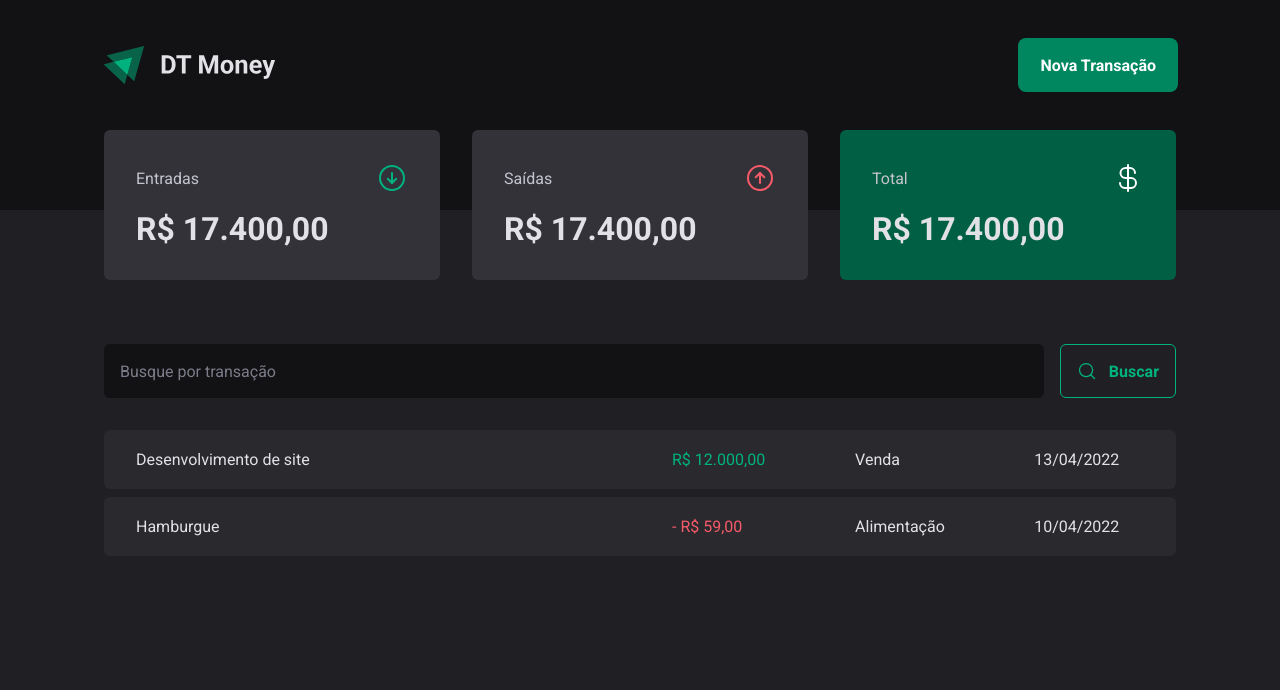
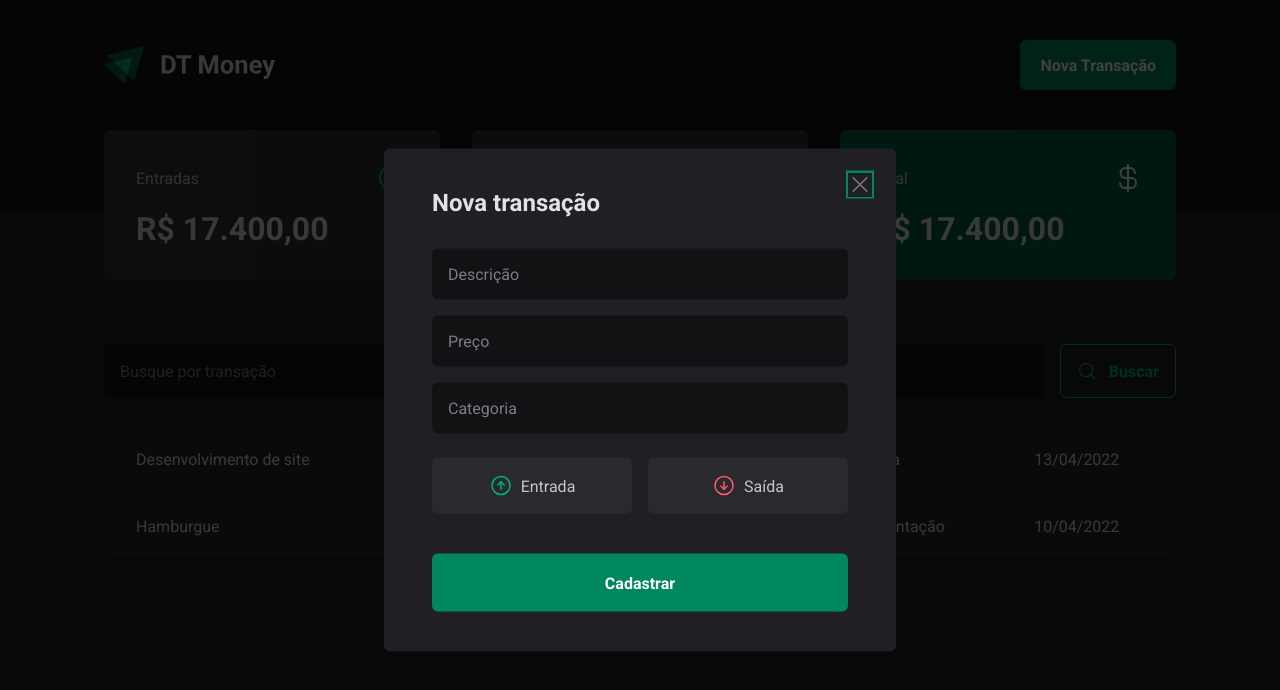
Before and after one commit to EliasHead/dt-money, a React (Vite) app: page / in a window 1280 px wide. Both pictures are taken after a click on the button "Nova Transação". Shown: the top 690 px of the page. Built offline with nearby package versions, Linux system fonts and the light colour scheme.

Commit message:
finish visual

```diff
--- a/package.json
+++ b/package.json
@@ -9,6 +9,8 @@
     "preview": "vite preview"
   },
   "dependencies": {
+    "@radix-ui/react-dialog": "^1.0.0",
+    "@radix-ui/react-radio-group": "^1.0.0",
     "phosphor-react": "^1.4.1",
     "react": "^18.2.0",
     "react-dom": "^18.2.0",
--- a/src/components/Header/index.tsx
+++ b/src/components/Header/index.tsx
@@ -1,13 +1,21 @@
 import { HeaderContainer, HeaderContent, NewTrasactionButton } from "./styles";
+import * as Dialog from '@radix-ui/react-dialog'
 
 import logoImg from '../../assets/logo.svg'
+import { NewTransactionModal } from "../NewTransactionModal";
 
 export function Header() {
   return (
     <HeaderContainer>
       <HeaderContent>
         <img src={logoImg} alt="" />
-        <NewTrasactionButton>Nova Transação</NewTrasactionButton>
+        <Dialog.Root>
+          <Dialog.Trigger asChild>
+            <NewTrasactionButton>Nova Transação</NewTrasactionButton>
+          </Dialog.Trigger>
+
+          <NewTransactionModal />
+        </Dialog.Root>
       </HeaderContent>
     </HeaderContainer>
   )
--- /dev/null
+++ b/src/components/NewTransactionModal/index.tsx
@@ -0,0 +1,42 @@
+import * as Dialog from "@radix-ui/react-dialog";
+import * as RadioGroup from '@radix-ui/react-radio-group';
+
+import { ArrowCircleDown, ArrowCircleUp, X } from "phosphor-react";
+import { CloseButton, Content, Overlay, TransactionType, TransactionTypeButton } from "./styles";
+
+export function NewTransactionModal() {
+  return (
+    <Dialog.Portal>
+      <Overlay />
+      <Content>
+        <Dialog.Title>Nova transação</Dialog.Title>
+
+        <CloseButton>
+          <X size={24} />
+        </CloseButton>
+
+        <form action="">
+          <input type="text" placeholder="Descrição" required />
+          <input type="number" placeholder="Preço" required />
+          <input type="text" placeholder="Categoria" required />
+
+          <TransactionType>
+            <TransactionTypeButton variant="income" value="income">
+              <ArrowCircleUp size={24} />
+              Entrada
+            </TransactionTypeButton>
+            <TransactionTypeButton variant="outcome" value="outcome">
+              <ArrowCircleDown size={24} />
+              Saída
+            </TransactionTypeButton>
+          </TransactionType>
+
+          <button type="submit">
+            Cadastrar
+          </button>
+        </form>
+
+      </Content>
+    </Dialog.Portal>
+  )
+}
--- /dev/null
+++ b/src/components/NewTransactionModal/styles.ts
@@ -0,0 +1,114 @@
+import styled from 'styled-components'
+
+import * as RadioGroup from '@radix-ui/react-radio-group';
+import * as Dialog from "@radix-ui/react-dialog";
+
+export const Overlay = styled(Dialog.Overlay)`
+  position: fixed;
+  width: 100vw;
+  height: 100vh;
+  inset: 0;
+  background: rgb(0,0,0,0.75);
+`
+
+export const Content = styled(Dialog.Content)`
+min-width: 32rem;
+border-radius: 6px;
+padding: 2.5rem 3rem;
+background-color: ${props => props.theme["gray-800"]};
+
+position: fixed;
+top: 50%;
+left: 50%;
+transform: translate(-50%, -50%);
+
+form {
+  margin-top: 2rem;
+
+  display: flex;
+  flex-direction: column;
+  gap: 1rem;
+
+  input {
+    border-radius: 6px;
+    border: 0;
+    background: ${props => props.theme['gray-900']};
+    color: ${props => props.theme['gray-300']};
+    padding: 1rem;
+
+    &::placeholder {
+      color: ${props => props.theme['gray-500']};
+    }
+  }
+
+  button[type=submit] {
+    height: 58px;
+    border: 0;
+    background: ${props => props.theme['green-500']};
+    color: ${props => props.theme.white};
+    font-weight: bold;
+    padding: 0 1.25rem;
+    border-radius: 6px;
+    margin-top: 1.5rem;
+    cursor: pointer;
+
+    &:hover {
+      background: ${props => props.theme['green-700']};
+      transition: background-color 0.2s;
+    }
+  }
+}
+
+`
+
+export const CloseButton = styled(Dialog.Close)`
+  position: absolute;
+  background: transparent;
+  border: 0;
+  top: 1.5rem;
+  right: 1.5rem;
+  line-height: 0;
+  cursor: pointer;
+  color: ${props => props.theme['gray-500']};
+`
+
+export const TransactionType = styled(RadioGroup.Root)`
+  display: grid;
+  grid-template-columns: repeat(2, 1fr);
+  gap: 1rem;
+  margin-top: 0.5rem;
+`
+
+interface TransactionTypeButtonProps {
+  variant: 'income' | 'outcome'
+}
+
+export const TransactionTypeButton = styled(RadioGroup.Item)<TransactionTypeButtonProps>`
+  background: ${props => props.theme['gray-700']};
+  padding: 1rem;
+  display: flex;
+  align-items: center;
+  justify-content: center;
+  gap: 0.5rem;
+  border-radius: 6px;
+  cursor: pointer;
+  border: 0;
+  color: ${porps => porps.theme['gray-300']};
+
+  svg {
+    color: ${props => props.variant === 'income' ? props.theme['green-300'] : props.theme['red-300']};
+  }
+
+  &[data-state='unchecked']:hover {
+    transition: background-color 0.2s;
+    background: ${props => props.theme['gray-600']};
+  }
+
+  &[data-state='checked'] {
+    color: ${props => props.theme.white};
+    background: ${props => props.variant === 'income' ? props.theme['green-500'] : props.theme['red-500']};
+    svg {
+    color: ${props => props.theme.white};
+  }
+  }
+`
```
Also changed, not shown: 1 other file (tests, documents, lock files or other folders).
